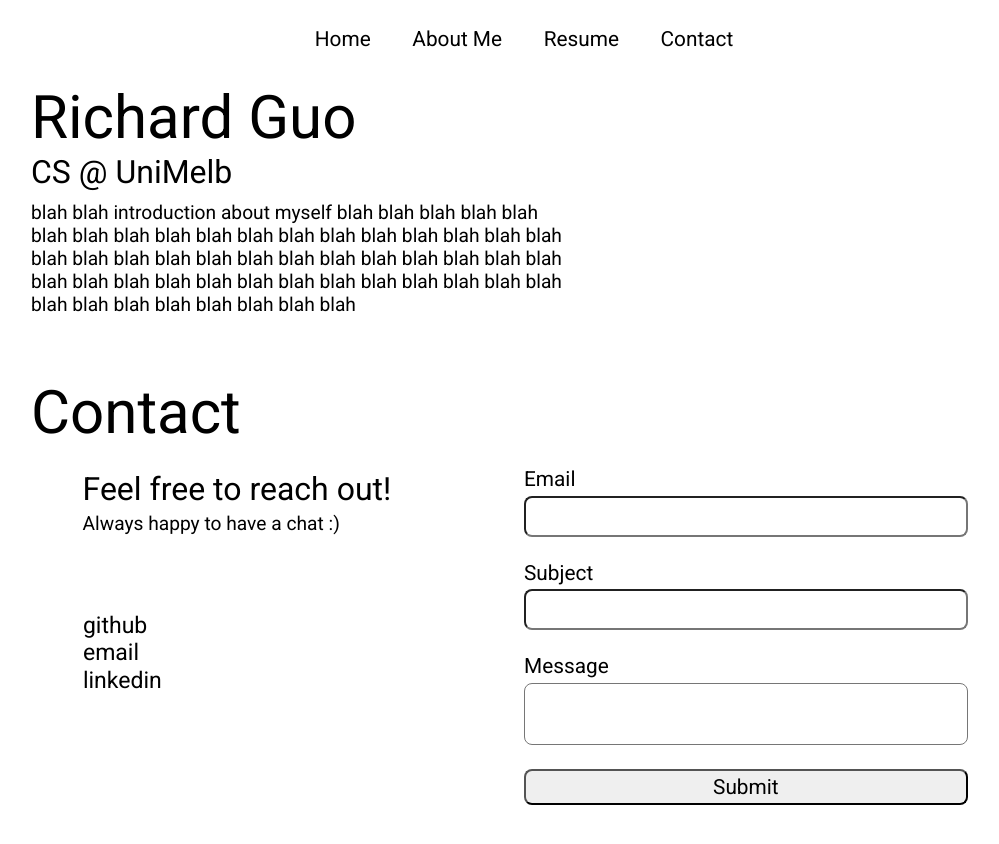
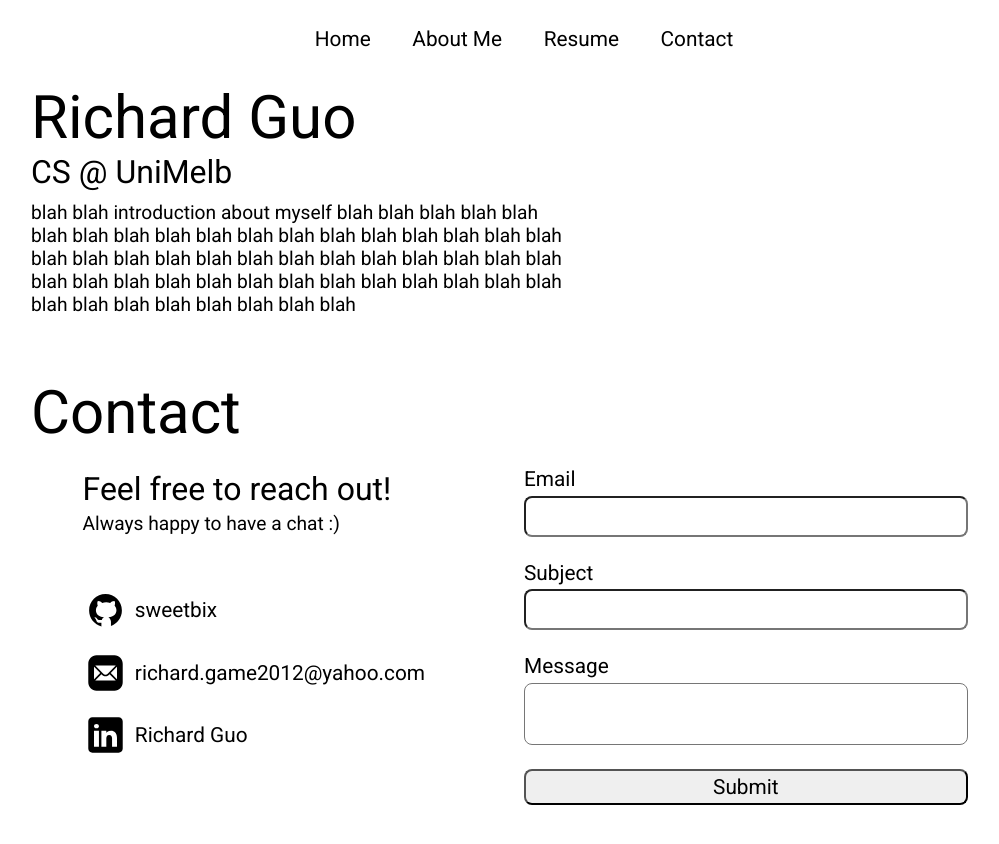
Before and after one commit to sweetbix/my-website, a plain HTML site: page index.html in a window 1280 px wide. Shown: the whole page, without its empty margins (116-1115 px from the left). Drawn offline with Linux system fonts and the light colour scheme.

Commit message:
Added working email form. Added socials icons and users with hyperlinks

```diff
--- a/index.html
+++ b/index.html
@@ -37,33 +37,48 @@
             <div id="info">
                 <h3>Feel free to reach out!</h3>
                 <p>Always happy to have a chat :&#41;</p>
-                <div id="socials">
-                    <ul>
-                        <li>github</li>
-                        <li>email</li>
-                        <li>linkedin</li>
-                    </ul>
-                </div>
+                <ul id="socials">
+                        <li>
+                            <img src="images/github.svg" alt="Github icon" class="icon">
+                            <a href="https://github.com/sweetbix" target="_blank">sweetbix</a>
+                        </li>
+
+                        <li>
+                            <img src="images/email.svg" alt="Email icon" class="icon">
+                            <a href="mailto:richard.game2012@yahoo.com">richard.game2012@yahoo.com</a>
+                        </li>
+
+                        <li>
+                            <img src="images/linkedin.svg" alt="LinkedIn icon" class="icon">
+                            <a href="https://www.linkedin.com/in/richardguo8/" target="_blank">Richard Guo</a>
+                        </li>
+                </ul>
             </div>
 
-            <div id="form">
+            <form action="https://api.web3forms.com/submit" method="POST" id="contact-form">
+                <input type="hidden" name="access_key" value="bdf952ba-f221-45be-8a2e-c558521c93fe">
+
                 <div class="pair">
                     <h3>Email</h3>
-                    <input type="text" id="mail">
+                    <input type="text" name="mail" required>
                 </div>
 
                 <div class="pair">
                     <h3>Subject</h3>
-                    <input type="text" id="subject">
+                    <input type="text" name="subject" required>
                 </div>
 
                 <div class="large-pair">
                     <h3>Message</h3>
-                    <textarea id="message"></textarea>
+                    <textarea name="message" required></textarea>
                 </div>
 
-                <button type="button">Submit</button>
-            </div>
+                <input type="checkbox" name="botcheck" class="hidden" style="display: none;">
+
+                <input type="hidden" name="redirect" value="https://sweetbix.github.io/">
+
+                <button type="submit">Submit</button>
+            </form>
         </div>
     </section>
 </body>
--- a/style.css
+++ b/style.css
@@ -81,7 +81,7 @@ section {
     margin: 0;
 }
 
-#info, #form {
+#info, #contact-form {
     flex-direction: column;
     flex: 1;
     align-self: stretch;
@@ -92,24 +92,39 @@ section {
 }
 
 #socials {
-    padding: 4.5em 0 1em 0;
+    display: flex;
+    flex-direction: column;
+    list-style: none;
+    padding: 3em 0 0 0;
     margin: 0;
+    gap: 0.75em;
 }
 
-#socials ul {
-    list-style-type: none;
-    padding: 0;
+#socials li {
+    display: flex;
+    align-items:center;
+    gap: 0.2em;
+    font-size: 1.3em;
 }
 
-#socials * {
-    font-size:1.2em;
+#socials a {
+    color:black;
+    text-decoration-line: none;
 }
 
-#form {
+.icon {
+    width: 2em;
+    height: 2em;
+    object-fit: contain;
+    cursor: pointer;
+}
+
+#contact-form {
+    display:flex;
     gap: 1.5em;
 }
 
-#form h3 {
+#contact-form h3 {
     font-size:1.3em;
     display: flex;
     align-items: center;
@@ -140,7 +155,7 @@ section {
     resize: none;
 }
 
-#form button {
+#contact-form button {
     border-radius: 8px;
     font-size: 1.3em;
     padding: 0.2em;
```
Also changed, not shown: images/email.svg (added), images/github.svg (added), images/linkedin.svg (added).
